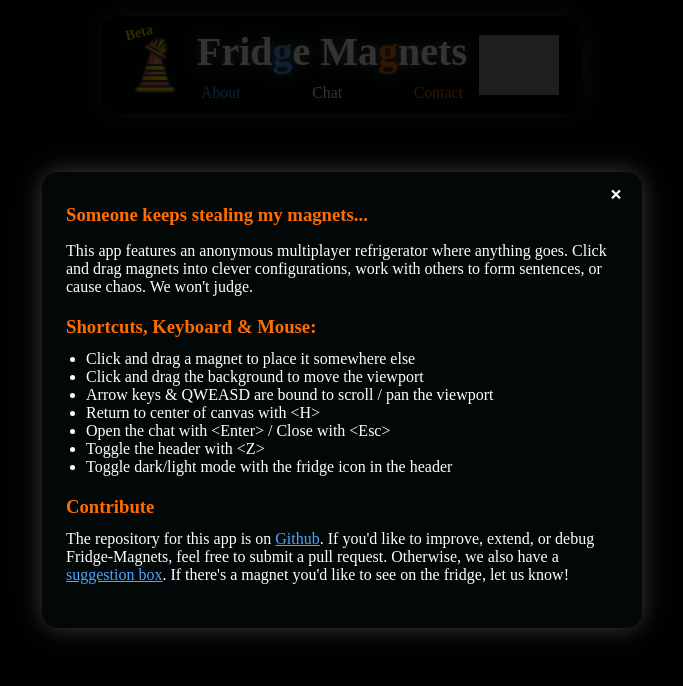
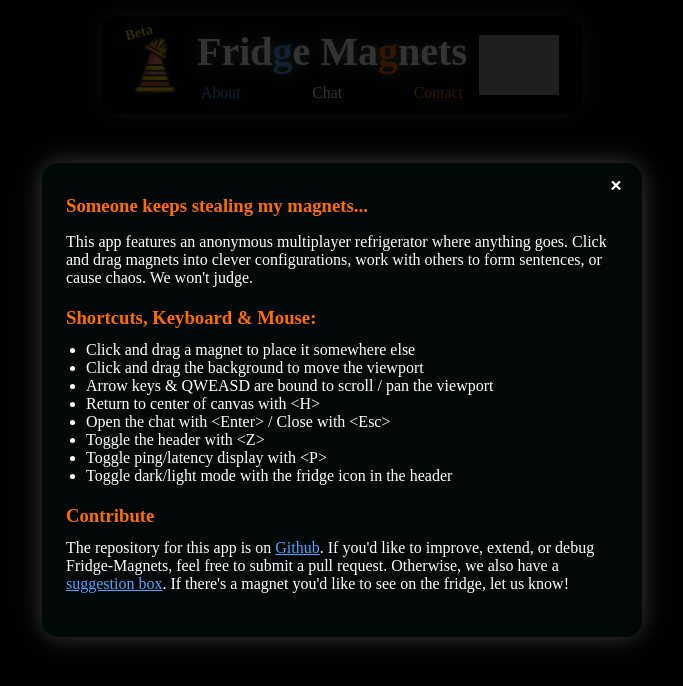
Before and after one commit to emboiko/Fridge-Magnets, a Next.js app: page / in a window 1280 px wide. Both pictures are taken after a click on the button "About". Shown: the top 686 px of the page, without its empty margins (298-981 px from the left). Built offline with nearby package versions, Linux system fonts and the light colour scheme; no server answers; grey boxes are pictures that could not be loaded.

Commit message:
update readme, about modal keybinds for ping

```diff
--- a/src/components/modals/AboutModal.jsx
+++ b/src/components/modals/AboutModal.jsx
@@ -21,6 +21,7 @@ export default function AboutModal({ onOpenContact }) {
         <li>Return to center of canvas with &lt;H&gt;</li>
         <li>Open the chat with &lt;Enter&gt; / Close with &lt;Esc&gt;</li>
         <li>Toggle the header with &lt;Z&gt;</li>
+        <li>Toggle ping/latency display with &lt;P&gt;</li>
         <li>Toggle dark/light mode with the fridge icon in the header</li>
       </ul>
       <h3 className="about-section-title">Contribute</h3>
```
Also changed, not shown: 1 other file (tests, documents, lock files or other folders).
